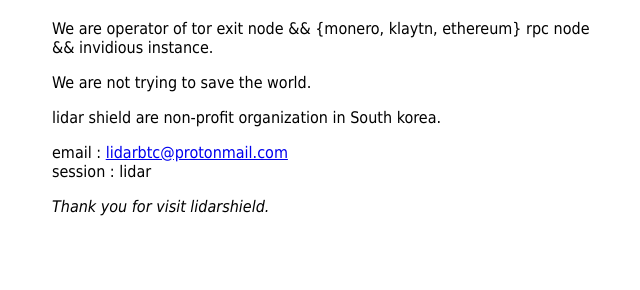
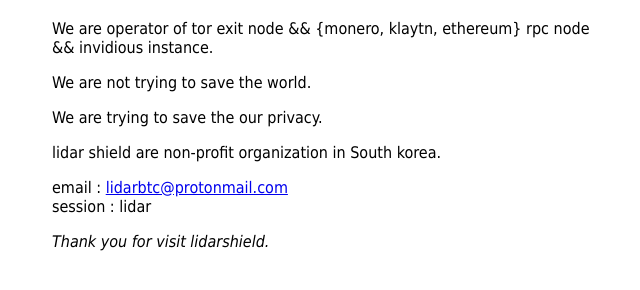
Before and after one commit to lidarbtc/lidarbtc.github.io, a plain HTML site: page index.html in a window 1280 px wide. Shown: the part 62-352 px from the top of the page, without its empty margins (308-948 px from the left). Drawn offline with Linux system fonts and the light colour scheme.

Commit message:
Update index.html

```diff
--- a/index.html
+++ b/index.html
@@ -22,6 +22,8 @@
 
     <p>We are not trying to save the world.</p>
 
+    <p>We are trying to save the our privacy.</p>
+
     <p>lidar shield are non-profit organization in South korea.</p>
 
     <p>email : <a href="mailto:lidarbtc@protonmail.com">lidarbtc@protonmail.com</a><br />
```
